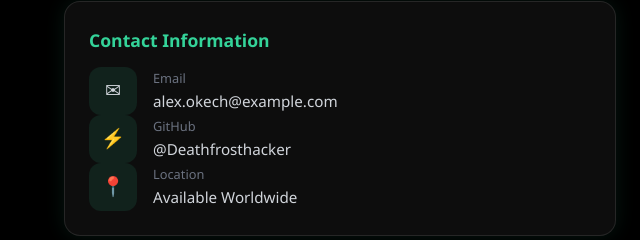
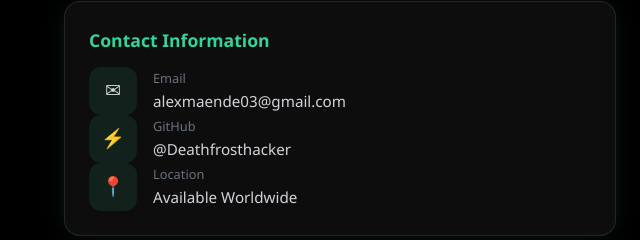
Before and after one commit to Deathfrosthacker/Portfolio, a plain HTML site: page index.html in a window 1280 px wide. Shown: the part 3234-3474 px from the top of the page, 0-640 px from the left. Drawn offline with Linux system fonts and the light colour scheme; no server answers.

```diff
--- a/index.html
+++ b/index.html
@@ -95,7 +95,7 @@
                         <div class="icon-box">✉</div>
                         <div>
                             <small>Email</small>
-                            <p>alex.okech@example.com</p>
+                            <p>alexmaende03@gmail.com</p>
                         </div>
                     </div>
                     <a href="https://github.com/Deathfrosthacker" target="_blank" class="info-item">
```
